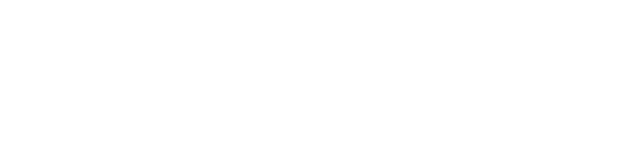
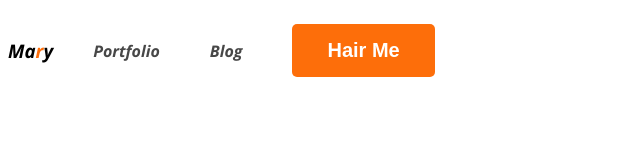
Before and after one commit to mohsina756/webdeveloper-pottfolio, a plain HTML site: page index.html in a window 1280 px wide. Shown: the whole page, without its empty margins (0-640 px from the left). Drawn offline with nearby package versions, Linux system fonts and the light colour scheme.

Commit message:
added nav

```diff
--- a/index.html
+++ b/index.html
@@ -4,9 +4,24 @@
     <meta charset="UTF-8">
     <meta name="viewport" content="width=device-width, initial-scale=1.0">
     <title>Web Developer portfolio</title>
+    <link rel="preconnect" href="https://fonts.googleapis.com">
+<link rel="preconnect" href="https://fonts.gstatic.com" crossorigin>
+<link href="https://fonts.googleapis.com/css2?family=Open+Sans:ital,wght@1,700&display=swap" rel="stylesheet">
+
+
+    <link rel="stylesheet" href="style/pottfolio.css">
 </head>
 <body>
-   <header></header>
+   <header>
+    <nav>
+        <h3 class="nav-title">Ma<span class="text-primary">r</span>y</h3>
+        <ul>
+            <li><a href="">Portfolio</a></li>
+            <li><a href="">Blog</a></li>
+            <li><button class="btn-primary">Hair Me</button></li>
+        </ul>
+    </nav>
+   </header>
    <main></main>
    <footer></footer>
 </body>
--- /dev/null
+++ b/style/pottfolio.css
@@ -0,0 +1,48 @@
+/* common shared styles */
+body{
+    font-family: 'Lato',
+     sans-serif;
+    font-family: 'Open Sans',
+     sans-serif;
+}
+.text-primary{
+    color:#FD6E0A;
+}
+
+.btn-primary{
+    border-radius: 5px;
+    background: #FD6E0A;
+    border: 0px;
+    color: white;
+    font-size: 20px;
+    font-weight: 700;
+    padding: 15px 35px;
+}
+/* nav relater styles */
+nav {
+    display: flex;
+    /* justify-content: space-between; */
+    align-items: center;
+}
+
+.nav-tittle{
+    color: #181818;
+    font-size: 45px;
+    font-weight: 800;
+    line-height: normal;
+}
+
+nav > ul{
+    display: flex;
+    align-items: center;
+}
+
+nav li{
+    list-style: none;
+    margin-right: 50px
+}
+
+nav a{
+    text-decoration: none;
+    color: #474747;
+}
```
